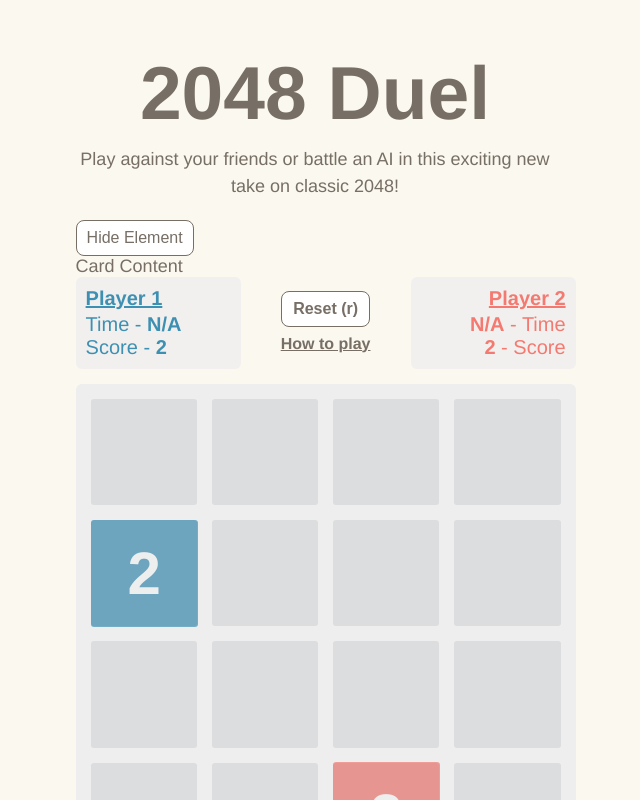
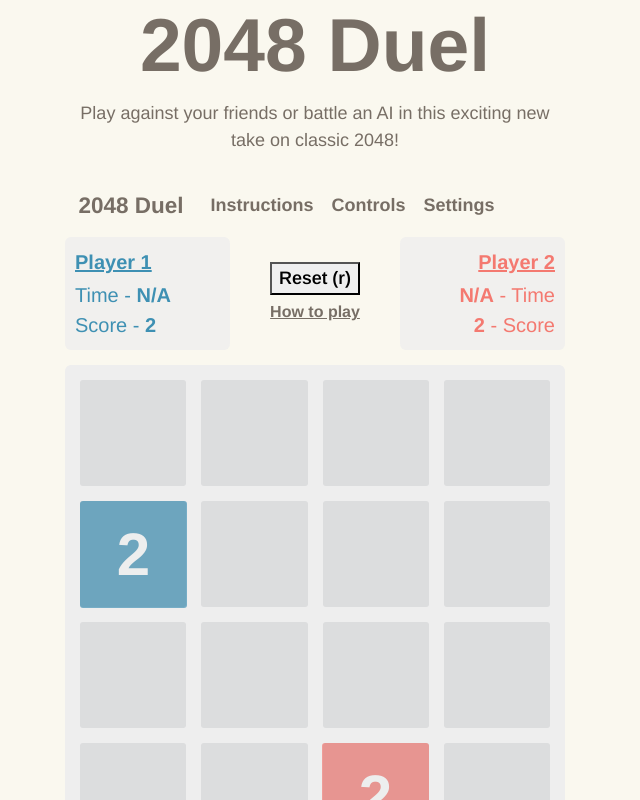
Before and after one commit to jerrykurtin/2048_duel, a React (Create React App) app: page / in a window 1280 px wide. Shown: the top 800 px of the page, without its empty margins (325-965 px from the left). Built offline with nearby package versions, Linux system fonts and the light colour scheme.

Commit message:
incorporating bootstrap components into app

```diff
--- a/package.json
+++ b/package.json
@@ -6,8 +6,10 @@
     "@testing-library/jest-dom": "^5.16.5",
     "@testing-library/react": "^14.0.0",
     "@testing-library/user-event": "^14.4.3",
+    "bootstrap": "^5.2.3",
     "nth-check": "^2.1.1",
     "react": "^18.2.0",
+    "react-bootstrap": "^2.7.2",
     "react-dom": "^18.2.0",
     "react-scripts": "5.0.1",
     "react-transition-group": "^4.4.5",
--- a/src/App.css
+++ b/src/App.css
@@ -7,7 +7,6 @@
 }
 
 .App {
-    /* width: 500px; */
     width: 90%;
     margin: 5%;
     margin-top: 0;
@@ -55,12 +54,12 @@ ul {
     margin-top: 0;
 }
 
-li {
+/* li {
     line-height: 1.5;
     margin-bottom: 1.8vw;
-}
+} */
 
-button {
+/* button {
     background-color: #FFFFFF;
     border: 1px solid #776e65;
     box-sizing: border-box;
@@ -82,7 +81,7 @@ button {
     user-select: none;
     -webkit-user-select: none;
     width: auto;
-}
+} */
 
 /* button:focus-visible {
     box-shadow: #222222 0 0 0 2px, rgba(255, 255, 255, 0.8) 0 0 0 4px;
@@ -117,6 +116,11 @@ a:visited {
       font-size: 18px;
   }
 
+  .App {
+    width: 500px;
+    margin: auto;
+  }
+
   h1 {
       font-size: 75px;
   }
@@ -135,17 +139,17 @@ a:visited {
       margin-top: 0;
   }
 
-  li {
+  /* li {
       margin-bottom: 10px;
-  }
+  } */
 
-  button {
+  /* button {
       border: 1px solid #776e65;
       border-radius: 8px;
       font-size: 16px;
       line-height: 20px;
       padding: 7px 10px;
-  }
+  } */
 }
 
 /* Modifiers */
--- a/src/App.js
+++ b/src/App.js
@@ -2,10 +2,13 @@ import React, { useEffect, useState } from "react";
 import { CSSTransition } from "react-transition-group";
 import './App.css';
 
-import Title from './elements/Title.js'
-import GameWrapper from "./elements/GameWrapper.js"
-import BoardClass from "./elements/BoardClass.js"
-import Example from "./elements/Example.js";
+import Title from './elements/Title.js';
+import GameWrapper from "./elements/GameWrapper.js";
+import BoardClass from "./elements/BoardClass.js";
+import Settings from "./elements/Settings";
+
+import Dropdown from 'react-bootstrap/Dropdown';
+import DropdownButton from 'react-bootstrap/DropdownButton';
 
 function App() {
 
@@ -151,6 +154,7 @@ function App() {
     return (
         <div className="App">
             <Title/>
+            <Settings/>
             <GameWrapper p1color={p1color} p2color={p2color}
             board={board} owner={owner}
             p1score={p1score} p2score={p2score}
--- a/src/elements/Example.css
+++ /dev/null
@@ -1,31 +0,0 @@
-.sample-enter {
-  opacity: 0;
-}
-.sample-enter-active {
-  opacity: 0.5;
-  transition: opacity 300ms;
-}
-.sample-enter-done{
-  opacity: 1;
-}
-.sample-exit{
-  opacity: 1;
-}
-.sample-exit-active {
-  opacity: 0.5;
-  transition: opacity 300ms;
-}
-.sample-exit-done{
-  opacity: 0;
-}
-
-.card {
-  opacity: 0;
-  transform: translateY(15px);
-  transition: opacity 1s ease, transform 1s ease;
-}
-
-.card.in.visible {
-  opacity: 1;
-  transform: translateY(0);
-}
--- a/src/elements/Example.js
+++ /dev/null
@@ -1,33 +0,0 @@
-import {useState, useEffect} from "react";
-import {CSSTransition} from 'react-transition-group';
-import useMountTransition from "./useMountTransition";
-import "./Example.css"
-
-function Example() {
-    const [isMounted, setIsMounted] = useState(true);
-    const hasTransitionedIn = useMountTransition(isMounted, 1000);
-    var element = <div
-        className={`card ${hasTransitionedIn && 'in'} ${isMounted && 'visible'}`}
-        >
-            Card Content
-    </div>;
-    return (
-
-        <div className="container">
-      <button onClick={() => setIsMounted(!isMounted)}>
-        {`${isMounted ? 'Hide' : 'Show'} Element`}
-      </button>
-        {element}
-      {/* <div className="content">
-        {(hasTransitionedIn || isMounted) && (
-          <div
-            className={`card ${hasTransitionedIn && 'in'} ${isMounted && 'visible'}`}
-          >
-            Card Content
-          </div>
-    )}
-      </div> */}
-    </div>
-    )
-}
-export default Example
--- a/src/elements/GameWrapper.js
+++ b/src/elements/GameWrapper.js
@@ -4,13 +4,11 @@ import "./GameWrapper.css"
 import BoardInfo from "./BoardInfo.js"
 import Board from "./Board.js"
 import TurnInfo from "./TurnInfo.js"
-import Example from "./Example.js"
 
 function GameBoard({p1color, p2color, p1score, p2score, board, owner, boardState, actions, p1name, p2name, p1possessive, p2possessive, turn}) {
 
     return (
     <div>
-        <Example/>
         <BoardInfo p1color={p1color} p2color={p2color} p1score={p1score} p2score={p2score} p1name={p1name} p2name={p2name}/>
         <Board p1color={p1color} p2color={p2color} board={board} owner={owner} actions={actions} turn={turn}/>
         <TurnInfo p1color={p1color} p2color={p2color} p1name={p1name} p2name={p2name} p1possessive={p1possessive} p2possessive={p2possessive} turn={turn} boardState={boardState}/>
--- /dev/null
+++ b/src/elements/Settings.js
@@ -0,0 +1,181 @@
+import React, { useState } from 'react';
+import Button from 'react-bootstrap/Button';
+import ButtonGroup from 'react-bootstrap/ButtonGroup';
+import Collapse from 'react-bootstrap/Collapse';
+import Container from 'react-bootstrap/Container';
+import Nav from 'react-bootstrap/Nav';
+import Navbar from 'react-bootstrap/Navbar';
+import NavDropdown from 'react-bootstrap/NavDropdown';
+import Alert from 'react-bootstrap/Alert';
+import ToggleButton from 'react-bootstrap/ToggleButton';
+import ToggleButtonGroup from 'react-bootstrap/ToggleButtonGroup';
+
+import Tab from 'react-bootstrap/Tab';
+import Tabs from 'react-bootstrap/Tabs';
+
+
+import "./Settings.css";
+
+
+function Settings() {
+    const [inst, setInst] = useState(false);
+    const [controls, setControls] = useState(false);
+    const [settings, setSettings] = useState(false);
+
+    function setVisibleElements(element){
+        if (element === "instructions"){
+            if (inst)
+                setInst(false);
+            else {
+                setInst(true);
+                setControls(false);
+                setSettings(false);
+            }
+        }
+        else if (element === "controls"){
+            if (controls)
+                setControls(false);
+            else {
+                setInst(false);
+                setControls(true);
+                setSettings(false);
+            }
+        }
+        else if (element === "settings"){
+            if (settings)
+                setSettings(false);
+            else {
+                setInst(false);
+                setControls(false);
+                setSettings(true);
+            }
+        }
+    }
+
+
+    return (
+        <div>
+            <Navbar variant="light" className="main-navbar">
+                <Container>
+                    <Navbar.Brand href="#home">2048 Duel</Navbar.Brand>
+                    <Navbar.Toggle aria-controls="basic-navbar-nav" />
+                    <Navbar.Collapse id="basic-navbar-nav">
+                    <Nav className="me-auto">
+                        <Nav.Link onClick={() => setVisibleElements("instructions")}>Instructions</Nav.Link>
+                        <Nav.Link onClick={() => setVisibleElements("controls")}>Controls</Nav.Link>
+                        <Nav.Link onClick={() => setVisibleElements("settings")}>Settings</Nav.Link>
+                    </Nav>
+                    </Navbar.Collapse>
+                </Container>
+            </Navbar>
+            <Collapse in={inst}>
+                <div id="how-to-play">
+                    <Alert variant="outline-light" dismissible onClose={() => setInst(false)}>
+                        <p>
+                            On your turn, choose which direction to move all pieces.
+                            When pieces with the same number move into each other, the
+                            pieces merge and double.
+                        </p>
+                        <hr />
+                        <p>
+                            Merge one of your pieces with one of your opponents to steal the piece.
+                            Merging two of your pieces (or your opponents') doesn't change the ownership.
+                        </p>
+                        <hr />
+                        <p id="goal-inst">
+                            The winner is the first to create the winning piece (64)
+                            or the one with the highest score when there are no available moves.
+                        </p>
+                    </Alert>
+                </div>
+            </Collapse>
+            <Collapse in={controls}>
+                <div id="controls">
+                    <Alert variant="outline-light" dismissible onClose={() => setControls(false)}>
+                        <p>
+                            Use the arrow keys (swipe for mobile) to move the pieces.
+                        </p>
+                        <hr />
+                        <p>
+                            For desktop multiplayer, player 1 moves with the arrow keys, and player 2 uses WASD.
+                        </p>
+
+                    </Alert>
+
+                </div>
+            </Collapse>
+            <Collapse in={settings}>
+                <div id="controls">
+                    <Alert variant="outline-light" dismissible onClose={() => setSettings(false)}>
+                        <ButtonGroup>
+                            <Button variant="secondary" disabled>Winning Piece</Button>
+                            <Button variant="outline-secondary">32</Button>
+                            <Button variant="outline-secondary">64</Button>
+                            <Button variant="outline-secondary">128</Button>
+                        </ButtonGroup>
+
+                        <hr />
+
+                        <ButtonGroup>
+                            <Button variant="secondary" disabled>Gamemode</Button>
+                            <Button variant="outline-secondary">Solo</Button>
+                            <Button variant="outline-secondary">Multiplayer</Button>
+                        </ButtonGroup>
+
+                        <hr />
+
+                        <ButtonGroup>
+                            <Button variant="secondary" disabled>Difficulty</Button>
+                            <Button variant="outline-secondary">Easy</Button>
+                            <Button variant="outline-secondary">Medium</Button>
+                            <Button variant="outline-secondary">Hard</Button>
+                            <Button variant="outline-secondary">Impossible</Button>
+                        </ButtonGroup>
+
+                        <hr />
+
+                        <ButtonGroup>
+                            <Button variant="secondary" disabled>Timer</Button>
+                            <Button variant="outline-secondary">None</Button>
+                            <Button variant="outline-secondary">Speed</Button>
+                            <Button variant="outline-secondary">Chess</Button>
+                        </ButtonGroup>
+
+                        <hr />
+
+                        <ButtonGroup>
+                            <Button variant="secondary" disabled>Turn Time Limit</Button>
+                            <Button variant="outline-secondary">1s</Button>
+                            <Button variant="outline-secondary">2s</Button>
+                            <Button variant="outline-secondary">5s</Button>
+                            <Button variant="outline-secondary">10s</Button>
+                        </ButtonGroup>
+
+                        <ButtonGroup>
+                            <Button variant="secondary" disabled>Game Time Limit</Button>
+                            <Button variant="outline-secondary">30s</Button>
+                            <Button variant="outline-secondary">60s</Button>
+                        </ButtonGroup>
+
+                        <hr />
+
+                        <ToggleButtonGroup  type="radio" name="options" defaultValue={1}>
+                            <ToggleButton variant="outlined-secondary" id="tbg-radio-1" value={1}>Radio 1 (pre-checked)</ToggleButton>
+                            <ToggleButton variant="outlined-secondary" id="tbg-radio-2" value={2}>
+                            Radio 2
+                            </ToggleButton>
+                            <ToggleButton variant="outlined-secondary" id="tbg-radio-3" value={3}>
+                            Radio 3
+                            </ToggleButton>
+                        </ToggleButtonGroup>
+
+                    </Alert>
+
+
+                </div>
+            </Collapse>
+        </div>
+    )
+}
+
+export default Settings
--- a/src/index.js
+++ b/src/index.js
@@ -1,8 +1,12 @@
+// react import
+import 'bootstrap/dist/css/bootstrap.css';
+
 import React from 'react';
 import ReactDOM from 'react-dom/client';
 import './index.css';
 import App from './App';
 import reportWebVitals from './reportWebVitals';
+
 
 const root = ReactDOM.createRoot(document.getElementById('root'));
 root.render(
```
Also changed, not shown: src/elements/Settings.css (added), 2 other files (tests, documents, lock files or other folders).
